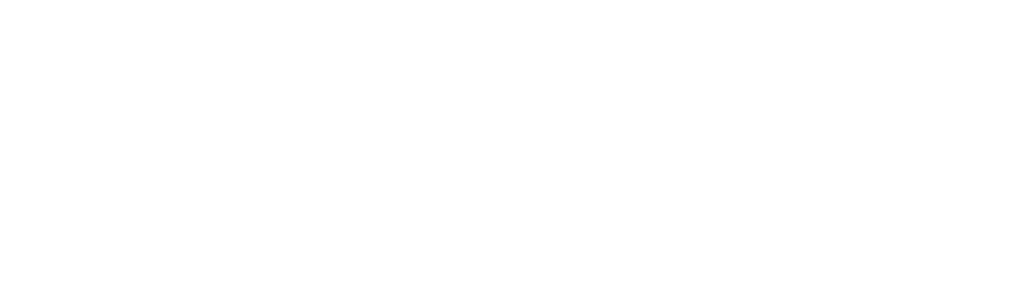
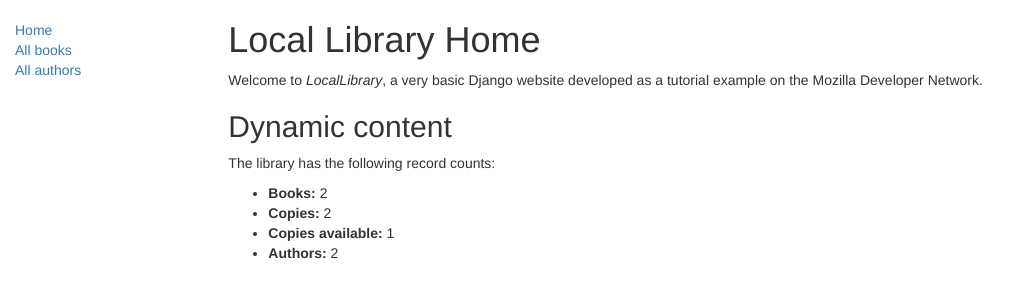
Before and after one commit to eab64/CRM, a Django app: page /catalog/ in a window 1280 px wide. Before the commit the part shown is empty. Shown: the top 300 px of the page, without its empty margins (0-1030 px from the left). Run offline with Django 3.2, Linux system fonts and the light colour scheme; data comes from the database, SQL or seed files in the repository; some libraries are stand-ins or nearby versions.

Commit message:
home page

```diff
--- /dev/null
+++ b/myapp/static/css/styles.css
@@ -0,0 +1,5 @@
+.sidebar-nav {
+    margin-top: 20px;
+    padding: 0;
+    list-style: none;
+}
--- /dev/null
+++ b/myapp/templates/base_generic.html
@@ -0,0 +1,38 @@
+<!DOCTYPE html>
+<html lang="en">
+<head>
+
+  {% block title %}<title>Local Library</title>{% endblock %}
+  <meta charset="utf-8">
+  <meta name="viewport" content="width=device-width, initial-scale=1">
+  <link rel="stylesheet" href="https://maxcdn.bootstrapcdn.com/bootstrap/3.3.7/css/bootstrap.min.css">
+  <script src="https://ajax.googleapis.com/ajax/libs/jquery/1.12.4/jquery.min.js"></script>
+  <script src="https://maxcdn.bootstrapcdn.com/bootstrap/3.3.7/js/bootstrap.min.js"></script>
+
+  <!-- Добавление дополнительного статического CSS файла -->
+  {% load static %}
+  <link rel="stylesheet" href="{% static 'css/styles.css' %}">
+</head>
+
+<body>
+
+  <div class="container-fluid">
+
+    <div class="row">
+      <div class="col-sm-2">
+      {% block sidebar %}
+      <ul class="sidebar-nav">
+          <li><a href="{% url 'index' %}">Home</a></li>
+          <li><a href="">All books</a></li>
+          <li><a href="">All authors</a></li>
+      </ul>
+     {% endblock %}
+      </div>
+      <div class="col-sm-10 ">
+      {% block content %}{% endblock %}
+      </div>
+    </div>
+
+  </div>
+</body>
+</html>
--- a/myapp/templates/index.html
+++ b/myapp/templates/index.html
@@ -1,10 +1,18 @@
-<!DOCTYPE html>
-<html lang="en">
-<head>
-    <meta charset="UTF-8">
-    <title>Title</title>
-</head>
-<body>
+{% extends "base_generic.html" %}
 
-</body>
-</html>
+{% block content %}
+<h1>Local Library Home</h1>
+
+  <p>Welcome to <em>LocalLibrary</em>, a very basic Django website developed as a tutorial example on the Mozilla Developer Network.</p>
+
+<h2>Dynamic content</h2>
+
+  <p>The library has the following record counts:</p>
+  <ul>
+    <li><strong>Books:</strong> {{ num_books }}</li>
+    <li><strong>Copies:</strong> {{ num_instances }}</li>
+    <li><strong>Copies available:</strong> {{ num_instances_available }}</li>
+    <li><strong>Authors:</strong> {{ num_authors }}</li>
+  </ul>
+
+{% endblock %}
```
